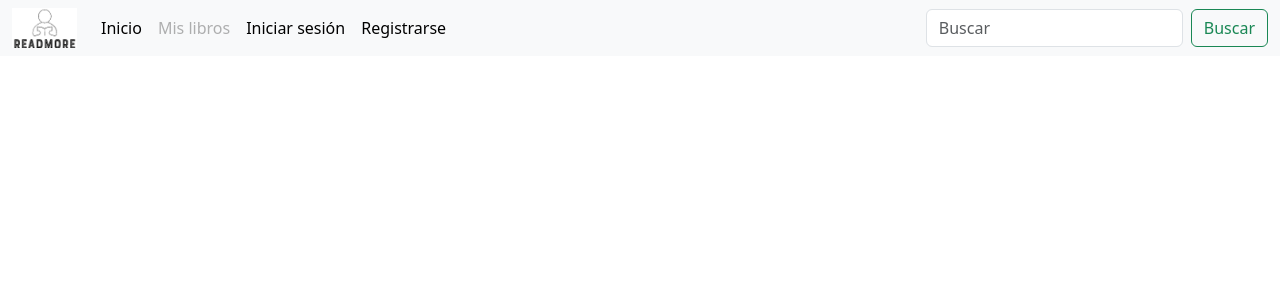
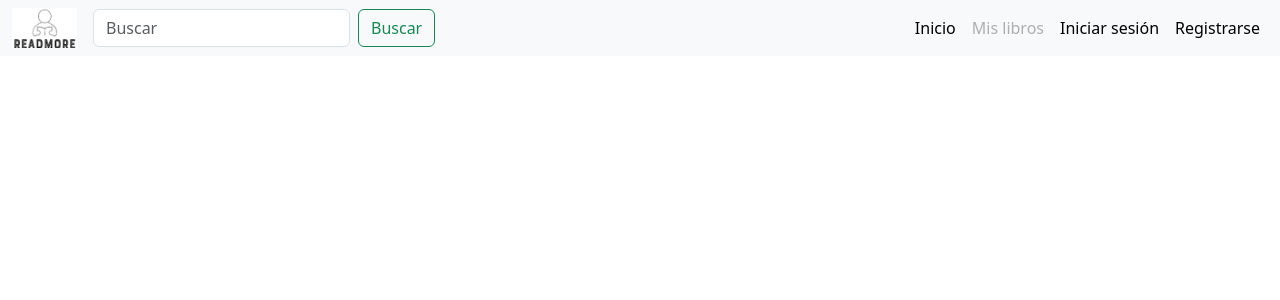
Before and after one commit to isaacte/WebProject, a Django app: page /index/ in a window 1280 px wide. Shown: the top 300 px of the page. Run offline with Django 4.2, Linux system fonts and the light colour scheme.

Commit message:
header update

```diff
--- a/Base/templates/base.html
+++ b/Base/templates/base.html
@@ -11,12 +11,16 @@
     {% block navbar %}
     <nav class="navbar navbar-expand-lg bg-body-tertiary fixed-top">
         <div class="container-fluid">
-          <img class="navbar-brand logo" src="../Assets/White_logo.png" href=""></img>
+          <img class="navbar-brand logo" src="../media/White_logo.png" href=""></img>
           <button class="navbar-toggler" type="button" data-bs-toggle="collapse" data-bs-target="#navbarSupportedContent" aria-controls="navbarSupportedContent" aria-expanded="false" aria-label="Toggle navigation">
             <span class="navbar-toggler-icon"></span>
           </button>
-          <div class="collapse navbar-collapse" id="navbarSupportedContent">
-            <ul class="navbar-nav me-auto mb-2 mb-lg-0">
+          <form class="d-flex" role="search">
+              <input class="form-control me-2" type="search" placeholder="Buscar" aria-label="Search">
+              <button class="btn btn-outline-success" type="submit">Buscar</button>
+            </form>
+          <div class="collapse navbar-collapse justify-content-end" id="navbarSupportedContent">
+            <ul class="navbar-nav ml-auto mb-2 mb-lg-0">
               <li class="nav-item">
                 <a class="nav-link active" aria-current="page" href="">Inicio</a>
               </li>
@@ -30,23 +34,11 @@
                 <a class="nav-link active" href="#">Registrarse</a>
               </li>
             </ul>
-            <form class="d-flex" role="search">
-              <input class="form-control me-2" type="search" placeholder="Buscar" aria-label="Search">
-              <button class="btn btn-outline-success" type="submit">Buscar</button>
-            </form>
-
           </div>
         </div>
     </nav>
     {% endblock %}
-    {% block content %}
-    <p><br><br><br><br><br><br><br><br><br><br><br><br><br><br><br><br><br><br><br><br>
-        <br><br><br><br><br><br><br><br><br><br><br><br><br><br><br><br><br><br><br><br><br><br><br><br><br><br><br><br><br><br><br><br><br><br><br><br><br><br><br><br><br><br><br><br><br><br><br><br><br><br><br><br><br><br><br><br><br><br><br><br>
-        <br><br><br><br><br><br><br><br><br><br><br><br><br><br><br><br><br><br><br><br><br><br><br><br><br><br><br><br><br><br><br><br><br><br><br><br><br><br><br><br><br><br><br><br><br><br><br><br><br><br><br><br><br><br><br><br><br><br><br><br>
-        <br><br><br><br><br><br><br><br><br><br><br><br><br><br><br><br><br><br><br><br><br><br><br><br><br><br><br><br><br><br><br><br><br><br><br><br><br><br><br><br><br><br><br><br><br><br><br><br><br><br><br><br><br><br><br><br><br><br><br><br>
-        <br><br><br><br><br><br><br><br><br><br><br><br><br><br><br><br><br><br><br><br><br><br><br><br><br><br><br><br><br><br><br><br><br><br><br><br><br><br><br><br><br><br><br><br><br><br><br><br><br><br><br><br><br><br><br><br><br><br><br><br>
-        a</p>
-    {% endblock %}
+    {% block content %}{% endblock %}
     <script src="https://cdn.jsdelivr.net/npm/bootstrap@5.3.0-alpha3/dist/js/bootstrap.bundle.min.js" integrity="sha384-ENjdO4Dr2bkBIFxQpeoTz1HIcje39Wm4jDKdf19U8gI4ddQ3GYNS7NTKfAdVQSZe" crossorigin="anonymous"></script>
   </body>
 </html>
--- a/Base/templates/index.html
+++ b/Base/templates/index.html
@@ -1,5 +1,5 @@
 {% extends "base.html" %}
 
 {% block content %}
-<h1>aaaa</h1>
+
 {% endblock %}
```
